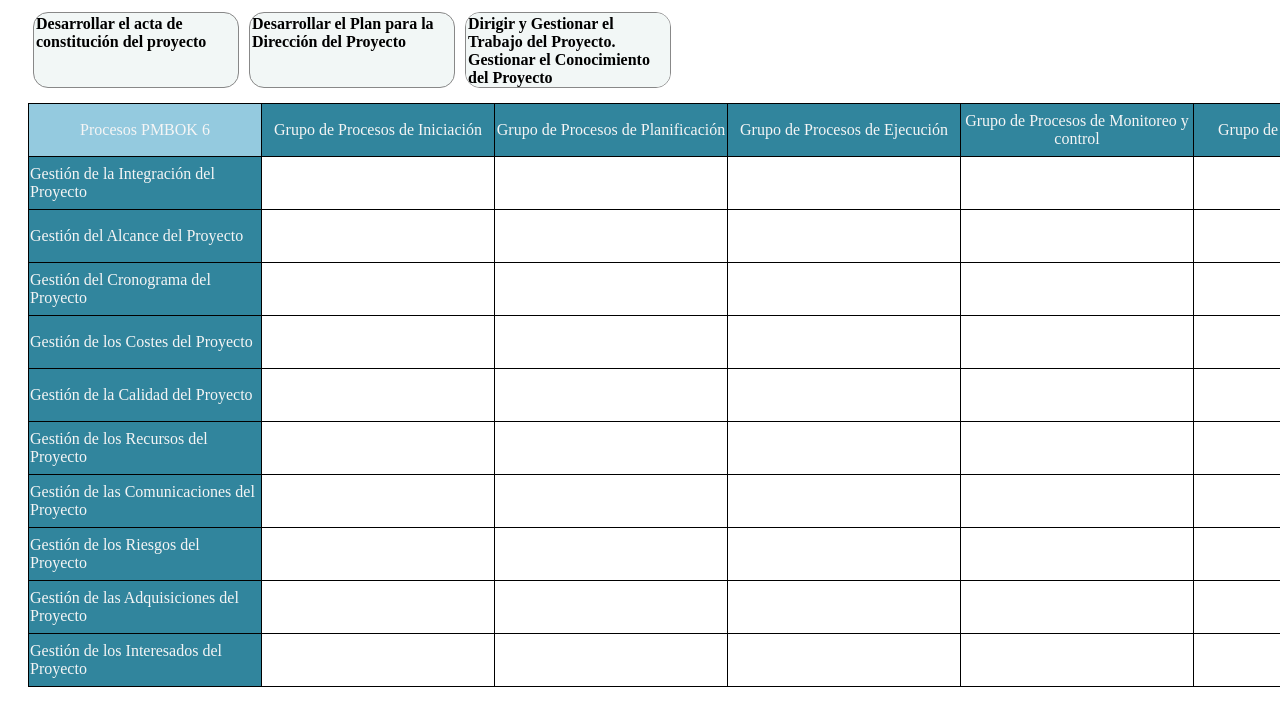
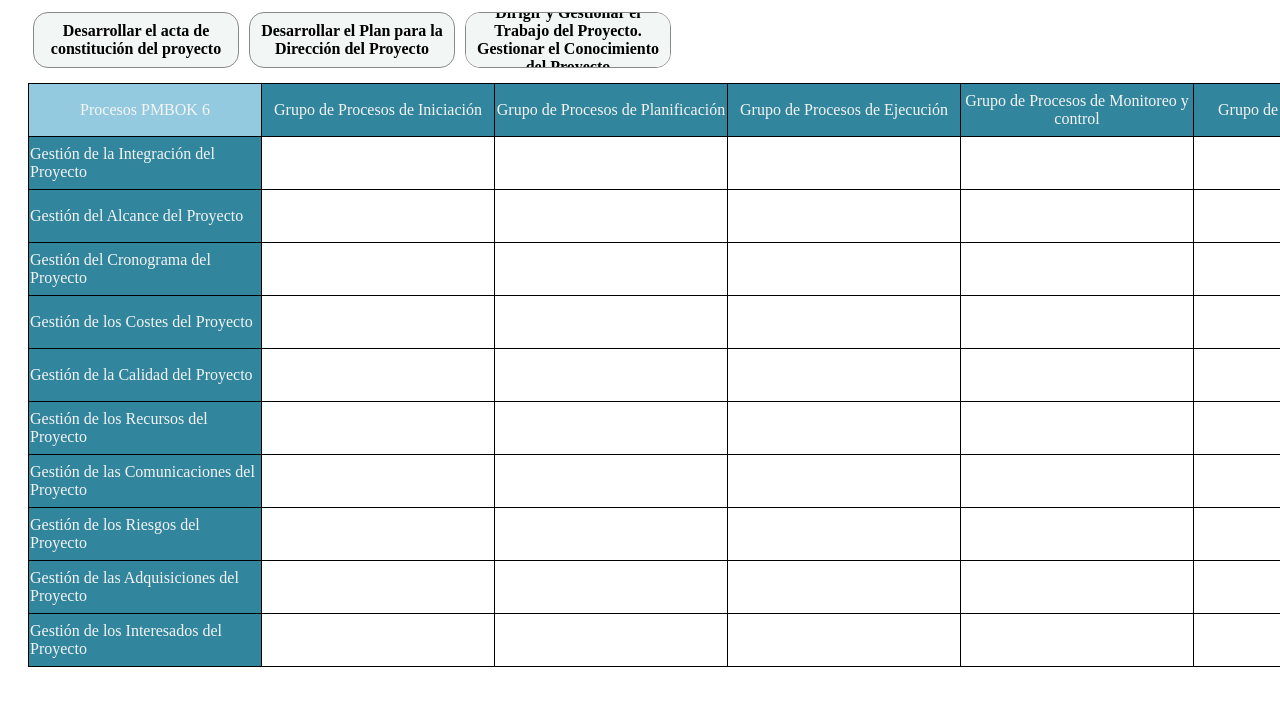
Before and after one commit to novakmzv/pmbook-table, a plain HTML site: page index.html in a window 1280 px wide. Shown: the part 73-800 px from the top of the page. Drawn offline with Linux system fonts and the light colour scheme.

Commit message:
modify items styles

```diff
--- a/styles.css
+++ b/styles.css
@@ -14,6 +14,7 @@
 
 #items {
     display: flex;
+    overflow-x: auto;
     margin-bottom: 10px;
 }
 
@@ -21,13 +22,18 @@
     overflow-y: auto;
     padding: 2px;
     width: 200px;
-    height: 70px;
+    max-height: 50px;
     background: var(--items-bg-color);
     border: 1px solid #888;
     border-radius: 15px;
     margin: 5px;
     color: black;
     font-weight: bold;
+
+    display: flex;
+    justify-content: center;
+    align-items: center;
+    text-align: center;
 }
 
 
```
